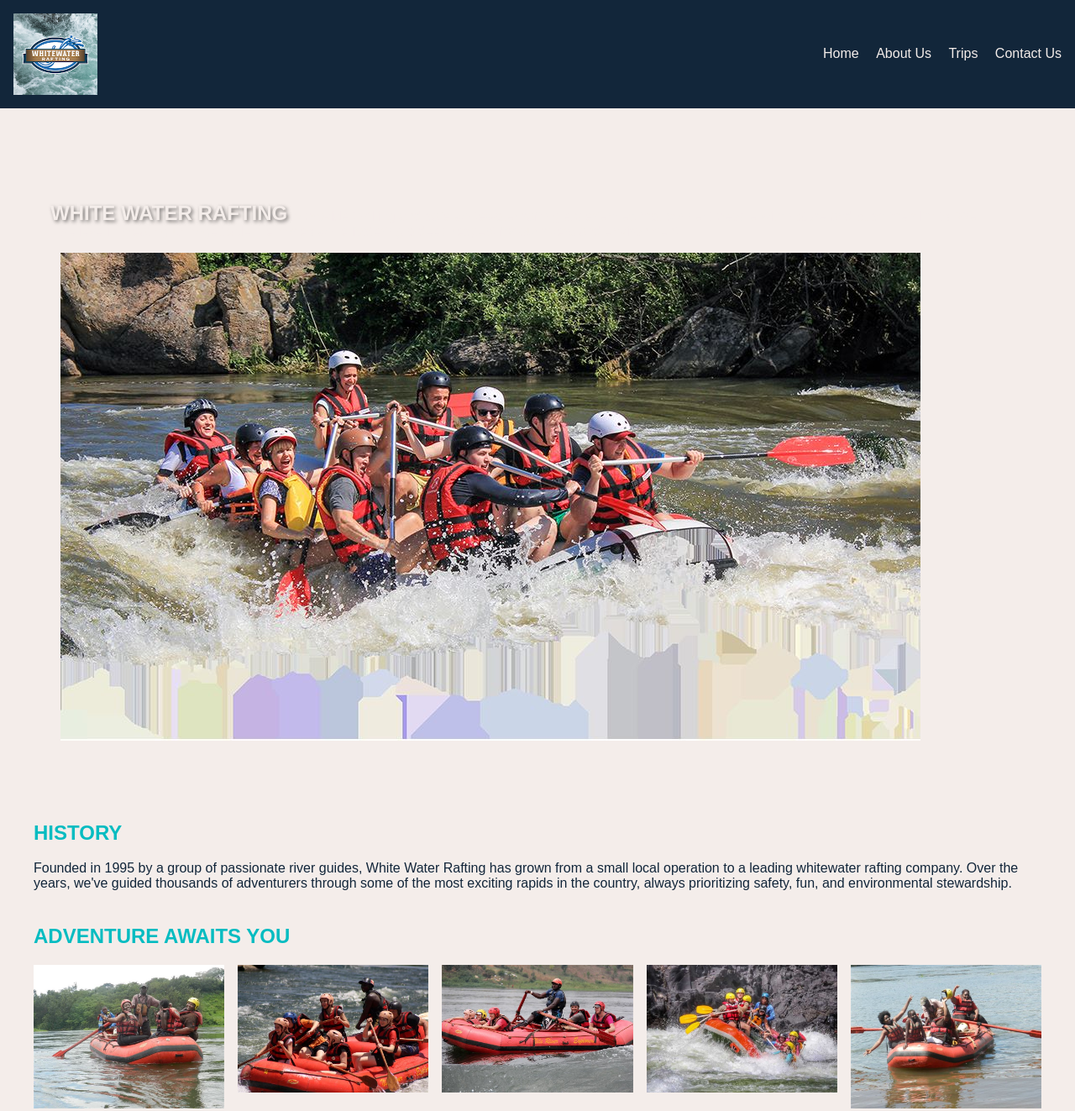
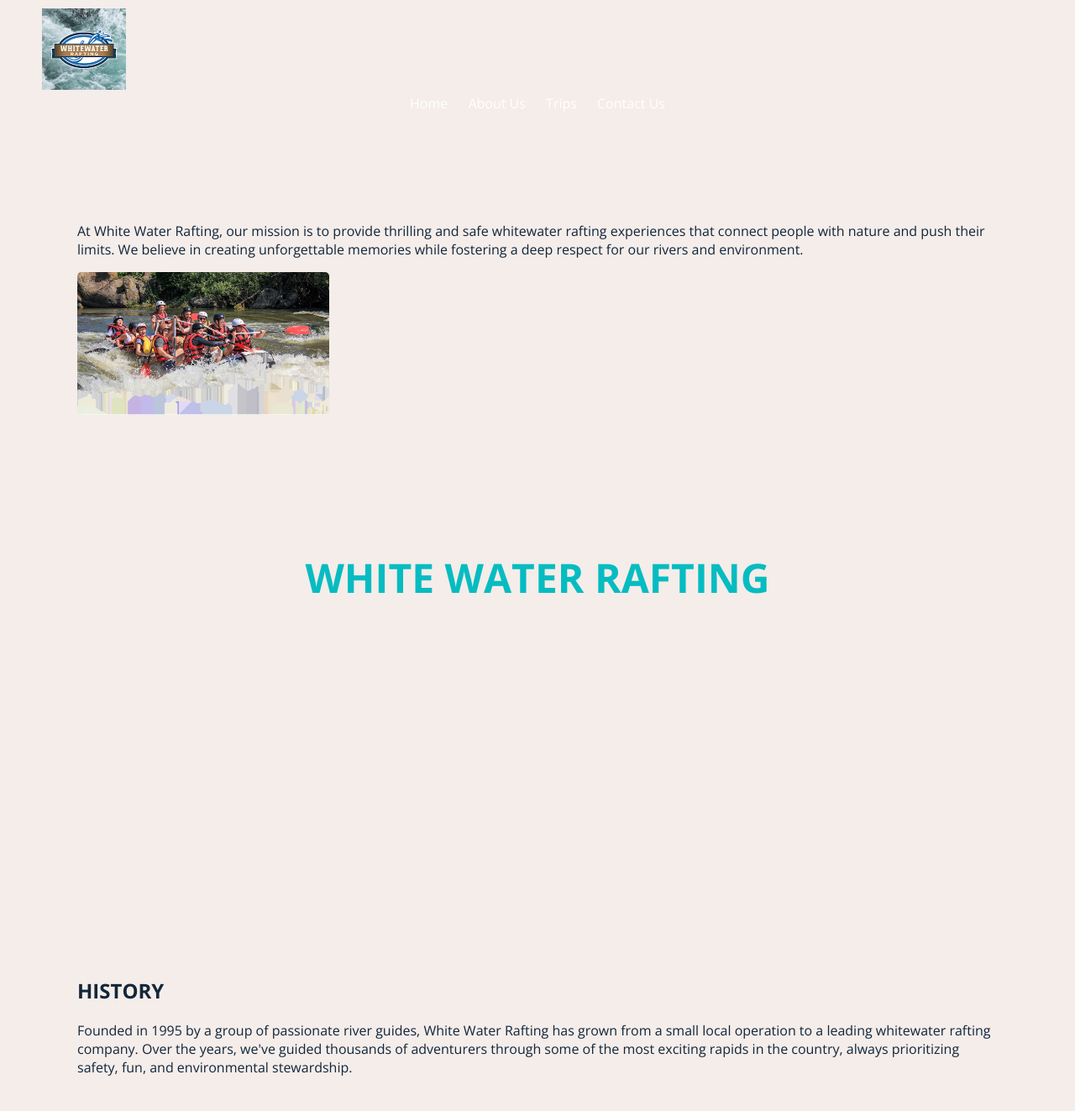
Before and after one commit to munyaradzichiondegwa/wdd130, a plain HTML site: page week03/wwr/about.html in a window 1280 px wide. Shown: the top 1323 px of the page at 84% size. Drawn offline with nearby package versions, Linux system fonts and the light colour scheme.

Commit message:
New changes

```diff
--- a/week03/wwr/styles/styles.css
+++ b/week03/wwr/styles/styles.css
@@ -7,90 +7,126 @@
 }
 
 body {
-  font-family: Arial, sans-serif;
+  font-family: 'Open Sans', sans-serif;
   margin: 0;
   padding: 0;
+  max-width: 1200px;
+  margin: 0 auto;
   background-color: var(--color-off-white);
   color: var(--color-dark-blue);
 }
 
+h1, h2 {
+  font-family: 'Roboto', sans-serif;
+  color: var(--color-teal);
+}
+
+/* Styling for the header */
 header {
-  background-color: var(--color-dark-blue);
-  padding: 1rem;
-  display: flex;
-  justify-content: space-between;
-  align-items: center;
+  background-color: var(--primary-color);
+  color: white;
+  padding: 10px;
+}
+
+header img {
+  max-width: 100%;
+  height: auto;
 }
 
 .logo {
   width: 100px;
 }
 
-nav a {
-  color: var(--color-off-white);
-  text-decoration: none;
-  margin-left: 1rem;
+header nav {
+  text-align: center;
+  margin-bottom: 20px;
 }
 
-main {
-  max-width: 1200px;
-  margin: 0 auto;
-  padding: 2rem;
+header nav a {
+  color: white;
+  text-decoration: none;
+  margin: 0 10px;
 }
 
 .hero {
-  background-image: url('wwrhero.jpg');
-  background-size: cover;
-  color: var(--color-off-white);
-  padding: 2rem;
   position: relative;
+  height: 100vh;
+  display: block;
+  align-items: center;
+  justify-content: center;
+}
+
+.hero-background {
+  position: absolute;
+  top: 0;
+  left: 0;
+  width: 100%;
+  height: 100% auto;
+  object-fit: cover;
+  z-index: -1;
 }
 
 .hero h1 {
   position: absolute;
-  top: 20px;
-  left: 20px;
-  color: var(--background-color);
-  text-shadow: 2px 2px 4px rgba(0, 0, 0, 0.5);
+  top: 50%;
+  left: 50%;
+  transform: translate(-50%, -50%);
+  font-family: var(--heading-font);
+  font-size: 3em;
+  text-align: center;
 }
+
 .hero article {
   position: absolute;
   bottom: 20px;
-  left: 20px;
-  right: 20px;
-  background-color: rgba(255, 255, 255, 0.8);
+  left: 50%;
+  transform: translateX(-50%);
+  background-color: rgba(0, 0, 0, 0.5);
+  padding: 10px;
+  text-align: center;
+}
+
+.client-image {
+  max-width: 300px;
+  border-radius: 10px;
+  float: right;
+  margin-left: 10px
+}
+
+/* Styling for the main content */
+main {
   padding: 20px;
-  border-radius: 5px;
 }
-.hero article img {
-  float: right;
-  max-width: 150px;
-  margin-left: 20px;
+
+main h2 {
+  font-family: var(--heading-font);
+  color: var(--secondary-color);
 }
-/* Section styles */
+
+main p {
+  font-family: var(--text-font);
+  color: var(--primary-color);
+}
 section {
-  margin: 40px 0;
+  padding: 2rem;
 }
 
 section img {
   max-width: 100%;
   height: auto;
-  margin-bottom: 20px;
+  margin-bottom: 1rem;
+  border-radius: 5px;
 }
 
-h2 {
-  color: var(--color-teal);
+section {
+  margin: 2rem 0;
 }
 
-.image-grid {
-  display: grid;
-  grid-template-columns: repeat(auto-fit, minmax(200px, 1fr));
-  gap: 1rem;
-}
-
-.image-grid img {
+section img {
   width: 100%;
+  max-width: 300px;
   height: auto;
+  margin-bottom: 1rem;
 }
 
 footer {
@@ -100,15 +136,16 @@ footer {
   text-align: center;
 }
 
-.social-icons {
+.sociallinks {
   margin-top: 1rem;
 }
 
-.social-icons a {
+.sociallinks a {
   margin: 0 0.5rem;
+  text-decoration: none;
 }
 
-.social-icons img {
+.sociallinks img {
   width: 30px;
   height: 30px;
 }
```
